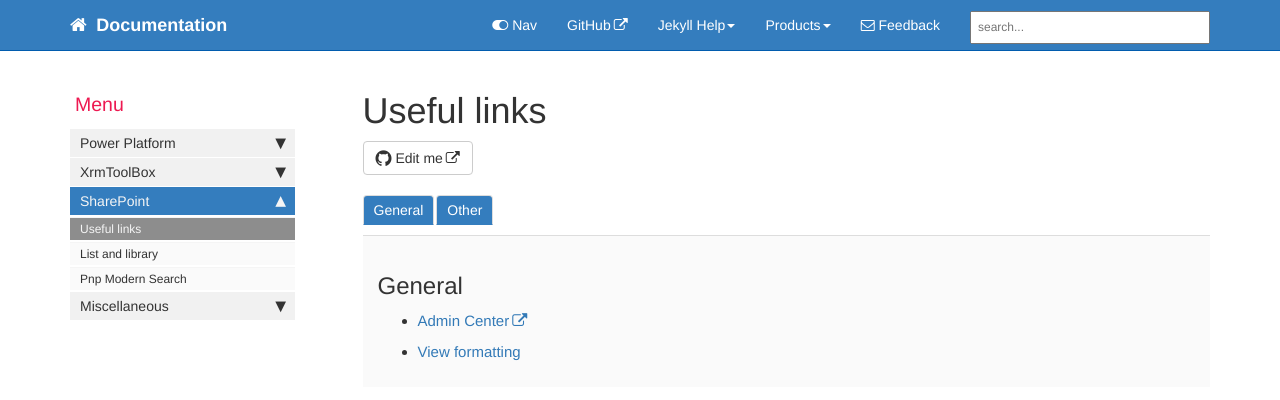
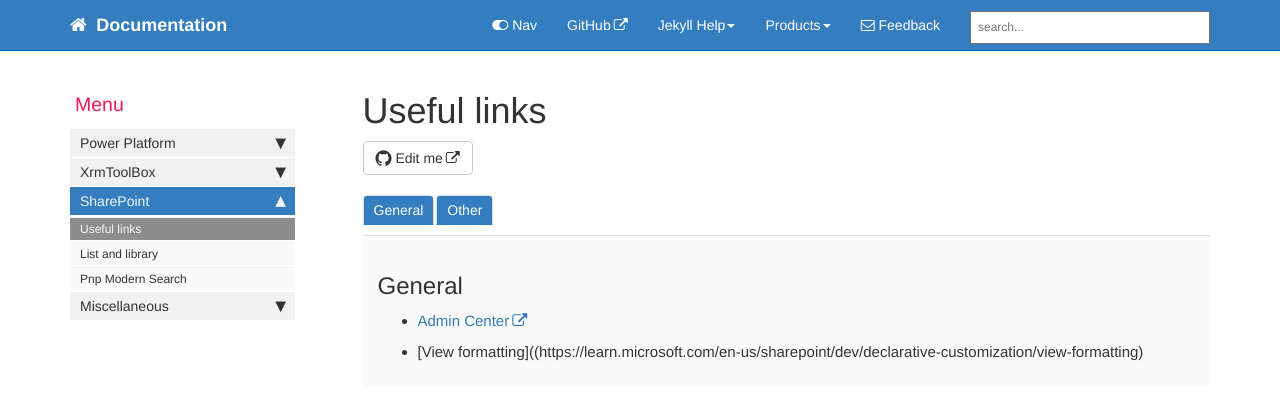
Before and after one commit to gedeontofidji/Documentation, a Jekyll site: the page built from pages/mydoc/mydoc_sharepoint_usefullinks.md, in a window 1280 px wide. Shown: the top 400 px of the page. Built offline with Jekyll 4.4.1, drawn with Linux system fonts in a browser that asks for light colours; comment, search, counter and statistics services are not loaded; part of the change alters nothing that is shown.

Commit message:
Update mydoc_sharepoint_usefullinks.md

```diff
--- a/pages/mydoc/mydoc_sharepoint_usefullinks.md
+++ b/pages/mydoc/mydoc_sharepoint_usefullinks.md
@@ -16,7 +16,7 @@ folder: mydoc
 ## General
 
 * [Admin Center](https://go.microsoft.com/fwlink/?linkid=2185220)
-* [View formatting]([https://go.microsoft.com/fwlink/?linkid=2185220](https://learn.microsoft.com/en-us/sharepoint/dev/declarative-customization/view-formatting))
+* [View formatting]((https://learn.microsoft.com/en-us/sharepoint/dev/declarative-customization/view-formatting)
 </div>
 
 <div role="tabpanel" class="tab-pane" id="other" markdown="1">
```
